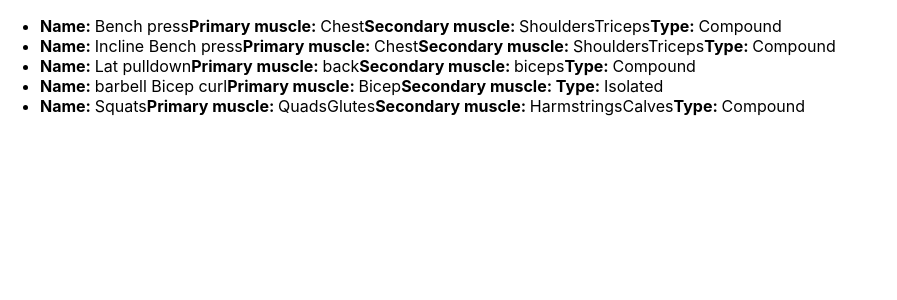
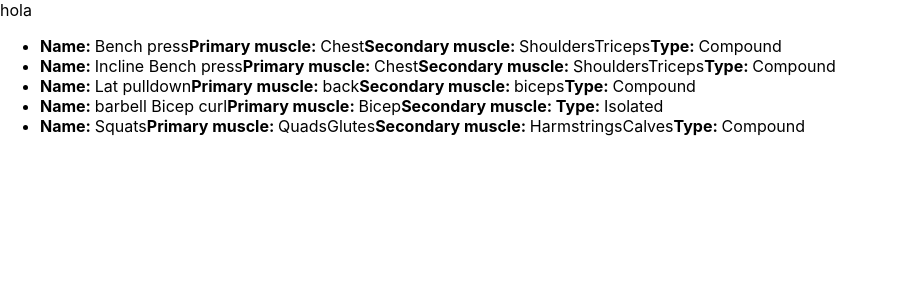
Before and after one commit to AlfredoGarciaYapor/Beast-fit-public, a React (Create React App) app: page / in a window 1280 px wide. Shown: the top 300 px of the page, without its empty margins (0-897 px from the left). Built offline with nearby package versions, Linux system fonts and the light colour scheme.

Commit message:
hola for push

```diff
--- a/src/pages/Exercises/index.jsx
+++ b/src/pages/Exercises/index.jsx
@@ -7,6 +7,7 @@ const Exercises = () => {
 
   return (
     <>
+      hola
       <ExercisesList exercises={exercises} />
     </>
   );
```
